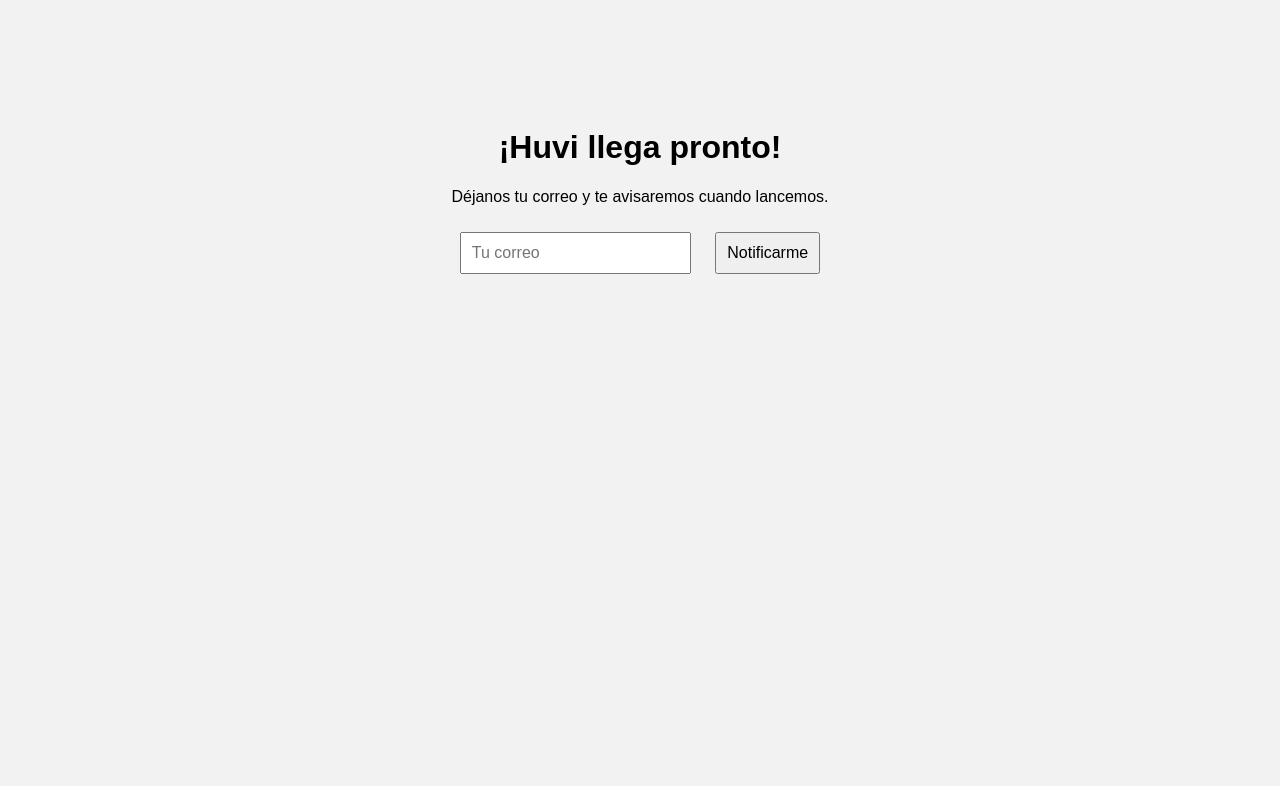
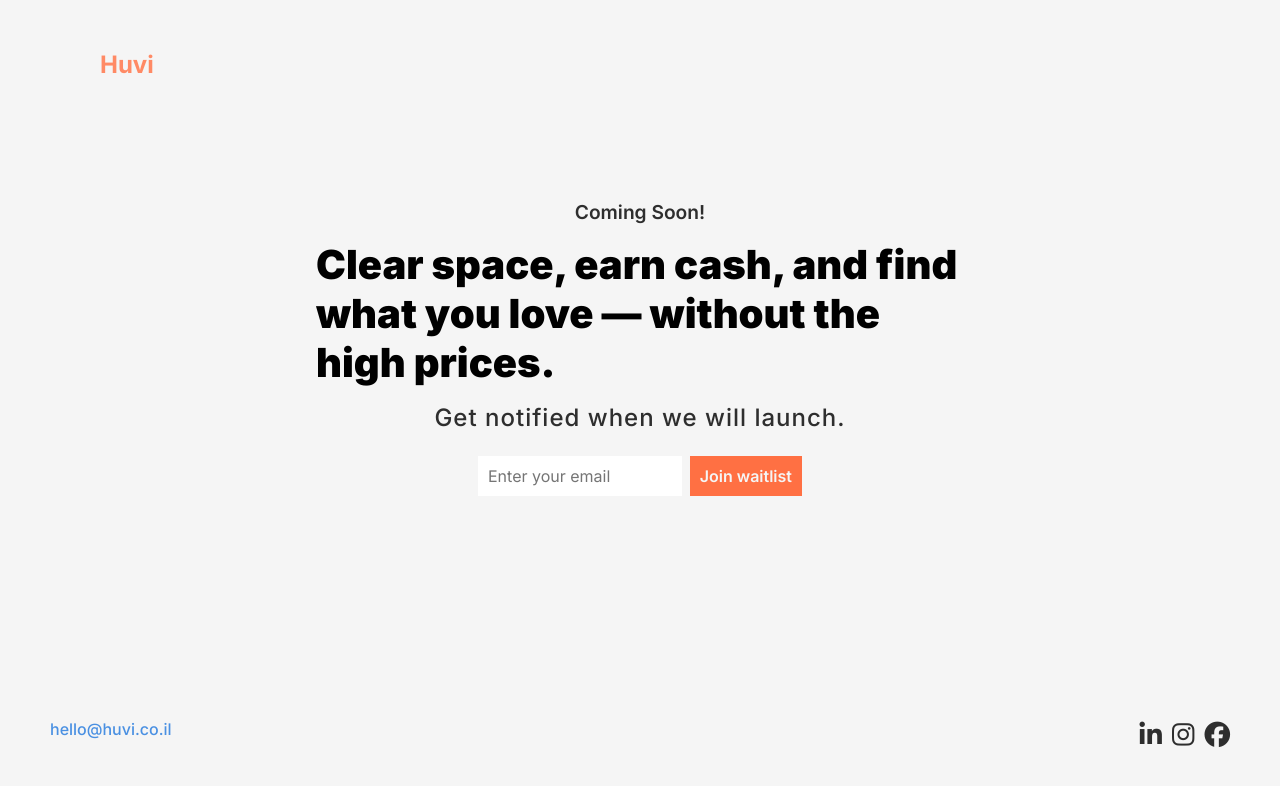
Before and after one commit to Haimyess/Huvi-under, a plain HTML site: page index.html in a window 1280 px wide. Drawn offline with Linux system fonts and the light colour scheme.

Commit message:
Added som estructure

```diff
--- a/index.html
+++ b/index.html
@@ -3,89 +3,74 @@
 <head>
   <meta charset="UTF-8" />
   <meta name="viewport" content="width=device-width, initial-scale=1.0"/>
-  <title>Huvi - En Construcción</title>
-  <style>
-    body {
-      font-family: sans-serif;
-      text-align: center;
-      padding: 100px;
-      background: #f2f2f2;
-    }
-    input, button {
-      padding: 10px;
-      margin: 10px;
-      font-size: 16px;
-    }
-    #message {
-      margin-top: 20px;
-      font-weight: bold;
-    }
-  </style>
+
+  <title>Huvi - Coming Soon</title>
+  <link rel="stylesheet" href="styles.css">
+  <link rel="preconnect" href="https://fonts.googleapis.com">
+  <link rel="preconnect" href="https://fonts.gstatic.com" crossorigin>
+  <link href="https://fonts.googleapis.com/css2?family=Inter:ital,opsz,wght@0,14..32,100..900;1,14..32,100..900&display=swap" rel="stylesheet">
+
+
+
+
+  <script src="https://kit.fontawesome.com/24e8e6f277.js" crossorigin="anonymous"></script>
+
+
 </head>
 <body>
-  <h1>¡Huvi llega pronto!</h1>
-  <p>Déjanos tu correo y te avisaremos cuando lancemos.</p>
-  <form id="email-form">
-    <input type="email" id="email" placeholder="Tu correo" required />
-    <button type="submit">Notificarme</button>
-  </form>
-  <p id="message"></p>
+
+  <span id="logo">Huvi</span>
+
+  <div class="info-wrapper">
+
+    <div class="info">
+
+
+
+
+
+      <!-- <h3>A better way to find your books online.</h3> -->
+      <p class="coming"> Coming Soon!</p>
+      <h1 id="title">Clear space, earn cash, and find what you love — without the high prices.</h1>
+      <p id="subtitle">Get notified when we will launch.</p>
+    </div>
+
+    <div id="form-container">
+
+      <form id="email-form">
+        <input type="email" id="email" placeholder="Enter your email " required />
+        <button id="join-btn" type="submit">Join waitlist</button>
+      </form>
+
+      <p id="message"></p>
+
+    </div>
+  </div>
+
+  <div id="social">
+
+    <div>
+      <a id="contact" href="mailto:hello@huvi.co.il">hello@huvi.co.il</a>
+    </div>
+
+    <div id="icons">
+      <a href="https://www.linkedin.com/company/tryhuvi"><i class="fa-brands fa-linkedin-in"></i></a>
+      <a href=""><i class="fa-brands fa-instagram"></i></a>
+      <!-- <a href=""><i class="fa-brands fa-facebook-f"></i></a> -->
+      <a href=""><i class="fa-brands fa-facebook" ></i></a>
+
+    </div>
+
+  </div>
+
+
 
   <!-- Firebase SDKs -->
   <script src="https://www.gstatic.com/firebasejs/9.22.1/firebase-app-compat.js"></script>
   <script src="https://www.gstatic.com/firebasejs/9.22.1/firebase-firestore-compat.js"></script>
 
-  <script>
-    // Reemplaza con tu configuración de Firebase
-    const firebaseConfig = {
-      apiKey: "TU_API_KEY",
-      authDomain: "TU_DOMINIO.firebaseapp.com",
-      projectId: "TU_PROJECT_ID",
-      storageBucket: "TU_BUCKET.appspot.com",
-      messagingSenderId: "TU_ID",
-      appId: "TU_APP_ID"
-    };
 
-    firebase.initializeApp(firebaseConfig);
-    const db = firebase.firestore();
 
-    const form = document.getElementById("email-form");
-    const message = document.getElementById("message");
-
-    function isValidEmail(email) {
-      return /^[^\s@]+@[^\s@]+\.[^\s@]+$/.test(email);
-    }
-
-    form.addEventListener("submit", async (e) => {
-      e.preventDefault();
-      const email = document.getElementById("email").value.trim();
-
-      // Valida formato de email
-      if (!isValidEmail(email)) {
-        message.textContent = "Correo no válido.";
-        return;
-      }
-
-      // Previene registros múltiples (1 por hora)
-      const lastSubmit = localStorage.getItem("lastSubmit");
-      if (lastSubmit && Date.now() - lastSubmit < 3600000) {
-        message.textContent = "Ya registraste tu correo recientemente.";
-        return;
-      }
-
-      try {
-        await db.collection("emails").add({
-          email: email,
-          timestamp: Date.now()
-        });
-        localStorage.setItem("lastSubmit", Date.now());
-        message.textContent = "¡Gracias! Te avisaremos cuando lancemos.";
-        form.reset();
-      } catch (err) {
-        console.error("Error al guardar el email:", err);
-        message.textContent = "Hubo un error. Inténtalo más tarde.";
-      }
-    });
-  </script>
+  <script src="index.js"></script>
 </body>
 </html>
--- /dev/null
+++ b/index.js
@@ -0,0 +1,78 @@
+
+console.log("Testing")
+
+// Reemplaza con tu configuración de Firebase
+// const firebaseConfig = {
+//     apiKey: "TU_API_KEY",
+//     authDomain: "TU_DOMINIO.firebaseapp.com",
+//     projectId: "TU_PROJECT_ID",
+//     storageBucket: "TU_BUCKET.appspot.com",
+//     messagingSenderId: "TU_ID",
+//     appId: "TU_APP_ID"
+//     };
+
+
+
+    // firebase.initializeApp(firebaseConfig);
+
+    // const db = firebase.firestore();
+
+    const form = document.getElementById("email-form");
+    const message = document.getElementById("message");
+
+
+
+    function isValidEmail(email) {
+    return /^[^\s@]+@[^\s@]+\.[^\s@]+$/.test(email);
+    }
+
+
+    form.addEventListener("submit", async (e) => {
+        e.preventDefault();
+        const email = document.getElementById("email").value.trim();
+
+        // Valida formato de email
+        if (!isValidEmail(email)) {
+            message.textContent = "Correo no válido.";
+            return;
+        }
+
+        // Previene registros múltiples (1 por hora)
+        // const lastSubmit = localStorage.getItem("lastSubmit");
+        // if (lastSubmit && Date.now() - lastSubmit < 3600000) {
+        //     message.textContent = "Ya registraste tu correo recientemente.";
+        //     return;
+        // }
+
+        console.log(`${email} ha sido registrado`)
+        message.textContent = "Thank you, We will keep you posted!";
+
+        // -----------------------
+
+        // Clear input after sending
+        // Make message disapear after a few seconds
+
+
+        // -----------------------
+
+
+
+
+        // try {
+        //     await db.collection("emails").add({
+        //     email: email,
+        //     timestamp: Date.now()
+        //     });
+        //     localStorage.setItem("lastSubmit", Date.now());
+        //     message.textContent = "¡Gracias! Te avisaremos cuando lancemos.";
+        //     form.reset();
+        // } catch (err) {
+        //     console.error("Error al guardar el email:", err);
+        //     message.textContent = "Hubo un error. Inténtalo más tarde.";
+        // }
+        });
+
+
+
+        // Add analytics
+        // Connect to hubspot
--- /dev/null
+++ b/styles.css
@@ -0,0 +1,231 @@
+* {
+
+    box-sizing: border-box;
+    padding: 0 ;
+    margin: 0%;
+
+    font-family: "Inter", sans-serif;
+
+
+
+}
+
+
+body {
+    /* font-family: sans-serif;
+    text-align: center;
+    padding: 20px;
+    height: 100vh;
+    position: relative;;
+    display: flex;
+    justify-content: center; */
+
+    /* ---- */
+
+    min-height: 100vh;
+    overflow-x: hidden;
+    display: flex;
+    justify-content: center;
+    align-items: start;
+    padding: 20px;
+    background-color:  #F5F5F5;
+
+  }
+
+  input, button {
+    padding: 10px;
+    /* margin: 5px; */
+    font-size: 16px;
+}
+
+#email {
+  flex: 1;
+  min-width: 0;
+  border: #FFFFFF ;
+
+
+}
+
+#join-btn {
+    border: none;
+    font-weight: 600;
+    white-space: nowrap;
+    background-color: #FF7043;
+    color: #F5F5F5;
+
+  }
+
+  #message {
+    margin-top: 20px;
+    font-weight: bold;
+  }
+
+  #email-form {
+    display: flex;
+    flex-wrap: nowrap;
+    gap: 0.5rem;
+    max-width: 100%;
+    overflow: hidden;
+  }
+
+  #logo {
+    position: absolute;
+    top: 30px;
+    left: 30px;
+    /* color: #F5F5F5; */
+    font-weight: 700;
+    font-size: 1.5rem;
+    color: #FF8A65;
+}
+
+
+#title {
+
+    font-size: 2.5rem;
+    font-weight: 900;
+    /* color:#A3D9A5; */
+    /* color:#5C6BC0;
+
+    color: #8BC34A; */
+}
+
+#subtitle {
+
+    font-size: 1.5rem;
+  font-weight: 500;
+  /* color: #2E2E2E; */
+  color: #2E2E2E;
+  /* text-transform: uppercase; */
+  letter-spacing: 1px;
+
+
+}
+
+
+.coming {
+    font-size: 1.2rem;
+    font-weight: 600;
+    color: #2E2E2E;
+}
+
+.info-wrapper {
+
+    /* width: max-content;
+    height: max-content;
+    margin-top: 100px;
+    display: flex;
+    flex-direction: column;
+    gap: 1.5rem; */
+
+
+    /* ---- */
+
+    width: 100%;
+    max-width: 600px;
+    margin: 100px auto 0 auto;
+    /* padding: 1rem; */
+    text-align: center;
+}
+
+.info {
+    display: flex;
+    flex-direction: column ;
+    gap: 1rem;
+    /* padding: .4rem; */
+}
+
+#social {
+    position: absolute;
+    bottom: 20px;
+    width: 100%;
+    padding: 0 20px;
+    display: flex;
+    justify-content: space-between;
+    /* border: 1px solid red; */
+
+
+}
+
+#icons {
+    display: flex;
+    align-items: center;
+    gap: 5px;
+}
+
+#icons a {
+    color: #2E2E2E;
+    cursor: pointer;
+}
+
+#form-container {
+    margin-top: 1.5rem;
+    /* padding: .6rem; */
+
+}
+.info-wrapper > div {
+
+    /* padding: 2rem; */
+}
+
+#contact {
+    text-decoration: none;
+    color: black;
+    cursor: pointer;
+    font-weight: 500 ;
+    color: #4A90E2 ;
+}
+
+@media screen  and (min-width: 600px){
+    body {
+        padding: 100px;
+    }
+
+    #logo {
+      top: 50px;
+      left: 100px;
+
+    }
+
+    #subtitle {
+        /* font-size: 2rem; */
+    }
+
+    #social {
+        padding: 30px 50px;
+    }
+
+    #icons {
+        gap: 10px;
+    }
+
+    #icons a {
+        font-size: 1.6rem;
+    }
+
+    #contact:hover {
+        color: rgb(59, 58, 58);
+    }
+
+    #title {
+        /* font-size: 5rem; */
+        text-align: start;
+    }
+
+    .info-wrapper {
+        /* border: 1px solid red; */
+        max-width: 60%;
+    }
+
+    #email-form {
+        width: 50%;
+        /* border: 1px solid green; */
+    }
+
+    #form-container {
+        /* border: 1px solid red; */
+        display: flex;
+        justify-content: center;
+    }
+
+
+}
```
